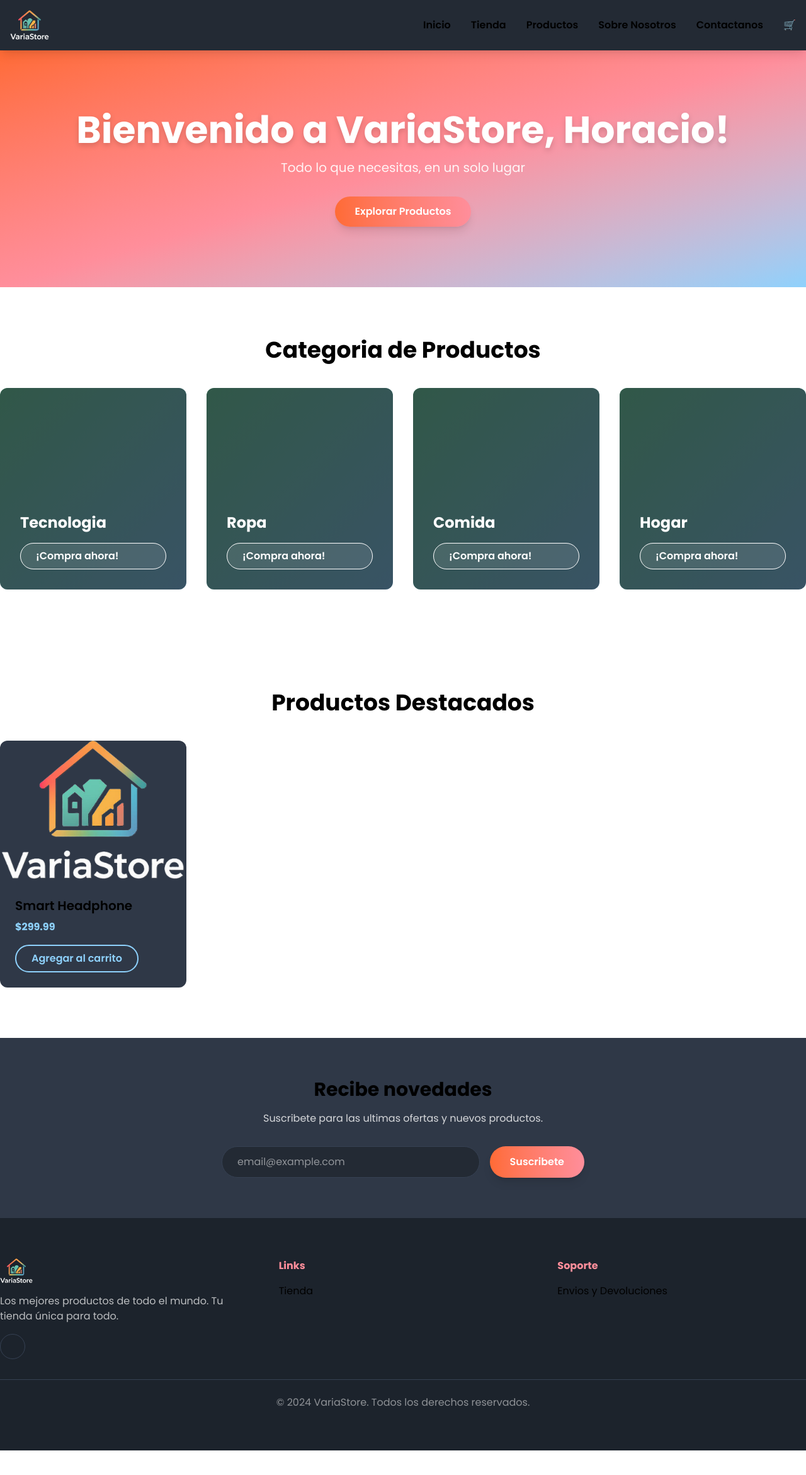
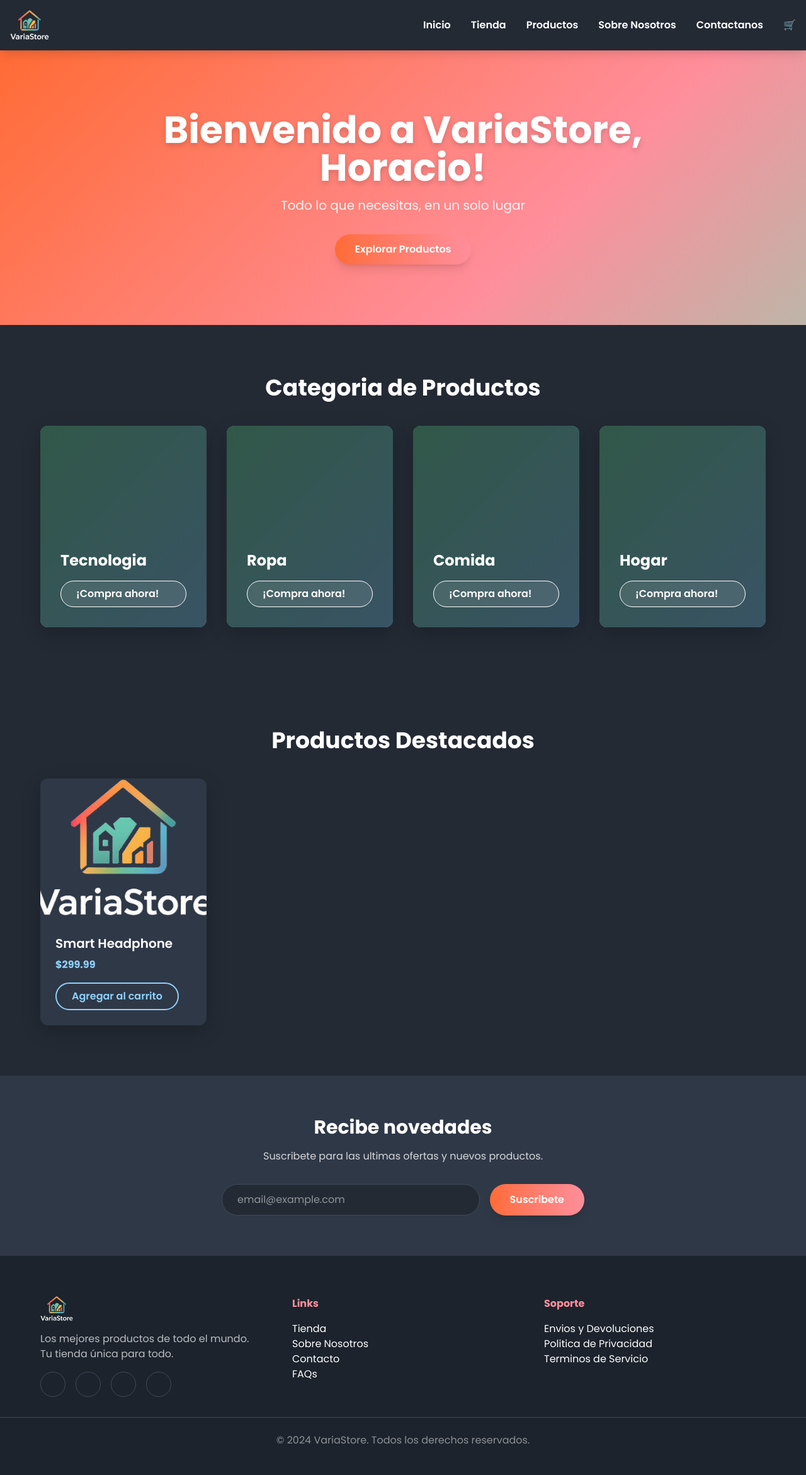
Before and after one commit to devp-daniel/coderhouse_react, a React (Vite) app: page / in a window 1280 px wide. Shown: the top 2342 px of the page at 63% size. Before the commit the page ends 2303 px from the top, so only its background shows below. Built offline with nearby package versions, Linux system fonts and the light colour scheme.

Commit message:
Finalización de estilos de Tailwind

```diff
--- a/src/App.jsx
+++ b/src/App.jsx
@@ -7,14 +7,14 @@ export function App() {
   const categorias = ["Tecnologia", "Ropa", "Comida", "Hogar"];
 
   return (
-    <>
-      <header className="bg-dark-navy sticky top-0 z-50 shadow-lg">
+    <div className="bg-[#232a34] text-white min-h-screen">
+      <header className="sticky top-0 z-50 bg-[#232a34] shadow-lg">
         <NavBar />
       </header>
       <main>
         <ItemListContainer name={nombre} categoria={categorias} />
       </main>
       <footer></footer>
-    </>
+    </div>
   );
 }
--- a/src/components/ItemListContainer.jsx
+++ b/src/components/ItemListContainer.jsx
@@ -1,8 +1,8 @@
 export function ItemListContainer({ name, categoria }) {
   return (
     <>
-      <section className="bg-gradient-to-br from-accent-orange via-accent-pink to-accent-blue animate-gradient-move text-center py-24">
-        <div className="container mx-auto flex flex-col items-center">
+      <section className="bg-[linear-gradient(135deg,#ff6b35,#ff8e9b,#7bdcb5,#8ed1fc)] bg-[length:200%_200%] animate-[gradient-move_10s_ease_infinite] text-center py-24">
+        <div className="max-w-4xl mx-auto flex flex-col items-center">
           <h1 className="text-5xl md:text-6xl font-bold text-white drop-shadow-lg">
             Bienvenido a VariaStore, {name}!
           </h1>
@@ -11,7 +11,7 @@ export function ItemListContainer({ name, categoria }) {
           </p>
           <a
             href="#"
-            className="inline-block bg-gradient-to-r from-accent-orange to-accent-pink text-white font-semibold rounded-full px-8 py-3 shadow-lg hover:scale-105 transition"
+            className="inline-block bg-gradient-to-r from-[#ff6b35] to-[#ff8e9b] text-white font-semibold rounded-full px-8 py-3 shadow-lg hover:scale-105 transition"
           >
             Explorar Productos
           </a>
@@ -19,27 +19,27 @@ export function ItemListContainer({ name, categoria }) {
       </section>
 
       <section className="py-20">
-        <div className="container mx-auto">
+        <div className="max-w-6xl mx-auto">
           <h2 className="text-4xl font-bold text-center mb-10">
             Categoria de Productos
           </h2>
           <div className="grid grid-cols-1 md:grid-cols-4 gap-8">
             {categoria.map((nombreCategoria, index) => (
               <div
-                className="relative rounded-xl shadow-varia overflow-hidden group"
+                className="relative rounded-xl shadow-[0_10px_30px_rgba(0,0,0,0.2)] overflow-hidden group h-80"
                 key={index}
                 style={{
-                  backgroundImage: "linear-gradient(135deg, #7bdcb5, #8ed1fc)",
+                  backgroundImage: "linear-gradient(135deg,#7bdcb5,#8ed1fc)",
                 }}
               >
                 <div className="absolute inset-0 bg-black/60 group-hover:bg-black/40 transition"></div>
-                <div className="relative z-10 p-8 flex flex-col justify-end h-80">
+                <div className="relative z-10 p-8 flex flex-col justify-end h-full">
                   <h3 className="text-2xl font-bold text-white mb-4">
                     {nombreCategoria}
                   </h3>
                   <a
                     href="#"
-                    className="inline-block bg-white/10 border border-white text-white rounded-full px-6 py-2 font-semibold hover:bg-gradient-to-r hover:from-accent-orange hover:to-accent-pink transition"
+                    className="inline-block bg-white/10 border border-white text-white rounded-full px-6 py-2 font-semibold hover:bg-gradient-to-r hover:from-[#ff6b35] hover:to-[#ff8e9b] transition"
                   >
                     ¡Compra ahora!
                   </a>
@@ -51,12 +51,12 @@ export function ItemListContainer({ name, categoria }) {
       </section>
 
       <section className="py-20">
-        <div className="container mx-auto">
+        <div className="max-w-6xl mx-auto">
           <h2 className="text-4xl font-bold text-center mb-10">
             Productos Destacados
           </h2>
           <div className="grid grid-cols-1 sm:grid-cols-2 md:grid-cols-4 gap-8">
-            <div className="bg-card-bg rounded-xl shadow-varia overflow-hidden hover:-translate-y-2 transition">
+            <div className="bg-[#2f3847] rounded-xl shadow-[0_10px_30px_rgba(0,0,0,0.2)] overflow-hidden hover:-translate-y-2 transition">
               <img
                 src="./logo.png"
                 alt="Product"
@@ -64,10 +64,10 @@ export function ItemListContainer({ name, categoria }) {
               />
               <div className="p-6">
                 <h3 className="text-xl font-semibold mb-2">Smart Headphone</h3>
-                <p className="text-accent-blue font-bold mb-4">$299.99</p>
+                <p className="text-[#8ed1fc] font-bold mb-4">$299.99</p>
                 <a
                   href="#"
-                  className="inline-block border-2 border-accent-blue text-accent-blue rounded-full px-6 py-2 font-semibold hover:bg-accent-blue hover:text-white transition"
+                  className="inline-block border-2 border-[#8ed1fc] text-[#8ed1fc] rounded-full px-6 py-2 font-semibold hover:bg-[#8ed1fc] hover:text-white transition"
                 >
                   Agregar al carrito
                 </a>
@@ -77,8 +77,8 @@ export function ItemListContainer({ name, categoria }) {
         </div>
       </section>
 
-      <section className="bg-card-bg py-16 text-center">
-        <div className="container mx-auto">
+      <section className="bg-[#2f3847] py-16 text-center">
+        <div className="max-w-2xl mx-auto">
           <h2 className="text-3xl font-bold mb-4">Recibe novedades</h2>
           <p className="text-white/80 mb-8">
             Suscribete para las ultimas ofertas y nuevos productos.
@@ -88,19 +88,20 @@ export function ItemListContainer({ name, categoria }) {
               type="email"
               placeholder="email@example.com"
               required
-              className="flex-1 px-6 py-3 rounded-full bg-dark-navy text-white border border-gray-700 focus:border-accent-pink outline-none"
+              className="flex-1 px-6 py-3 rounded-full bg-[#232a34] text-white border border-[#404a5a] focus:border-[#ff8e9b] outline-none"
             />
             <button
               type="submit"
-              className="bg-gradient-to-r from-accent-orange to-accent-pink text-white font-semibold rounded-full px-8 py-3 shadow-lg hover:scale-105 transition"
+              className="bg-gradient-to-r from-[#ff6b35] to-[#ff8e9b] text-white font-semibold rounded-full px-8 py-3 shadow-lg hover:scale-105 transition"
             >
               Suscribete
             </button>
           </form>
         </div>
       </section>
+
       <footer className="bg-[#1c232c] py-16">
-        <div className="container mx-auto grid md:grid-cols-3 gap-12 mb-8">
+        <div className="max-w-6xl mx-auto grid md:grid-cols-3 gap-12 mb-8">
           <div>
             <img src="./logo.png" alt="VariaStore Logo" className="h-10 mb-4" />
             <p className="text-white/70 mb-4">
@@ -109,34 +110,77 @@ export function ItemListContainer({ name, categoria }) {
             <div className="flex gap-4">
               <a
                 href="#"
-                className="w-10 h-10 flex items-center justify-center rounded-full border border-gray-700 text-white hover:bg-gradient-to-r hover:from-accent-orange hover:to-accent-pink transition"
+                className="w-10 h-10 flex items-center justify-center rounded-full border border-[#404a5a] text-white hover:bg-gradient-to-r hover:from-[#ff6b35] hover:to-[#ff8e9b] transition"
               >
                 <i className="fab fa-facebook-f"></i>
+              </a>
+              <a
+                href="#"
+                className="w-10 h-10 flex items-center justify-center rounded-full border border-[#404a5a] text-white hover:bg-gradient-to-r hover:from-[#ff6b35] hover:to-[#ff8e9b] transition"
+              >
+                <i className="fab fa-twitter"></i>
+              </a>
+              <a
+                href="#"
+                className="w-10 h-10 flex items-center justify-center rounded-full border border-[#404a5a] text-white hover:bg-gradient-to-r hover:from-[#ff6b35] hover:to-[#ff8e9b] transition"
+              >
+                <i className="fab fa-instagram"></i>
+              </a>
+              <a
+                href="#"
+                className="w-10 h-10 flex items-center justify-center rounded-full border border-[#404a5a] text-white hover:bg-gradient-to-r hover:from-[#ff6b35] hover:to-[#ff8e9b] transition"
+              >
+                <i className="fab fa-linkedin-in"></i>
               </a>
             </div>
           </div>
           <div>
-            <h3 className="text-accent-pink font-bold mb-4">Links</h3>
+            <h3 className="text-[#ff8e9b] font-bold mb-4">Links</h3>
             <ul>
               <li>
                 <a href="#" className="hover:pl-2 transition">
                   Tienda
                 </a>
               </li>
+              <li>
+                <a href="#" className="hover:pl-2 transition">
+                  Sobre Nosotros
+                </a>
+              </li>
+              <li>
+                <a href="#" className="hover:pl-2 transition">
+                  Contacto
+                </a>
+              </li>
+              <li>
+                <a href="#" className="hover:pl-2 transition">
+                  FAQs
+                </a>
+              </li>
             </ul>
           </div>
           <div>
-            <h3 className="text-accent-pink font-bold mb-4">Soporte</h3>
+            <h3 className="text-[#ff8e9b] font-bold mb-4">Soporte</h3>
             <ul>
               <li>
                 <a href="#" className="hover:pl-2 transition">
                   Envios y Devoluciones
                 </a>
               </li>
+              <li>
+                <a href="#" className="hover:pl-2 transition">
+                  Politica de Privacidad
+                </a>
+              </li>
+              <li>
+                <a href="#" className="hover:pl-2 transition">
+                  Terminos de Servicio
+                </a>
+              </li>
             </ul>
           </div>
         </div>
-        <div className="text-center border-t border-gray-700 pt-6 text-white/50">
+        <div className="text-center border-t border-[#404a5a] pt-6 text-white/50">
           &copy; 2024 VariaStore. Todos los derechos reservados.
         </div>
       </footer>
--- a/src/components/NavBar.jsx
+++ b/src/components/NavBar.jsx
@@ -8,19 +8,19 @@ export function NavBar() {
       </a>
       <nav className="hidden md:block">
         <ul className="flex gap-8 font-semibold">
-          <li className="hover:text-accent-pink transition">
+          <li className="hover:text-[#ff8e9b] transition">
             <a href="">Inicio</a>
           </li>
-          <li className="hover:text-accent-pink transition">
+          <li className="hover:text-[#ff8e9b] transition">
             <a href="">Tienda</a>
           </li>
-          <li className="hover:text-accent-pink transition">
+          <li className="hover:text-[#ff8e9b] transition">
             <a href="">Productos</a>
           </li>
-          <li className="hover:text-accent-pink transition">
+          <li className="hover:text-[#ff8e9b] transition">
             <a href="">Sobre Nosotros</a>
           </li>
-          <li className="hover:text-accent-pink transition">
+          <li className="hover:text-[#ff8e9b] transition">
             <a href="">Contactanos</a>
           </li>
           <CartWidget />
--- a/src/index.css
+++ b/src/index.css
@@ -1,14 +1,5 @@
 @import url("https://fonts.googleapis.com/css2?family=Poppins:wght@400;600;700&display=swap");
 @import "tailwindcss";
-
-@theme {
-  --color-dark-navy: #232a34;
-  --color-card-bg: #2f3847;
-  --color-accent-orange: #ff6b35;
-  --color-accent-pink: #ff8e9b;
-  --color-accent-mint: #7bdcb5;
-  --color-accent-blue: #8ed1fc;
-}
 
 body {
   font-family: "Poppins", sans-serif;
```
